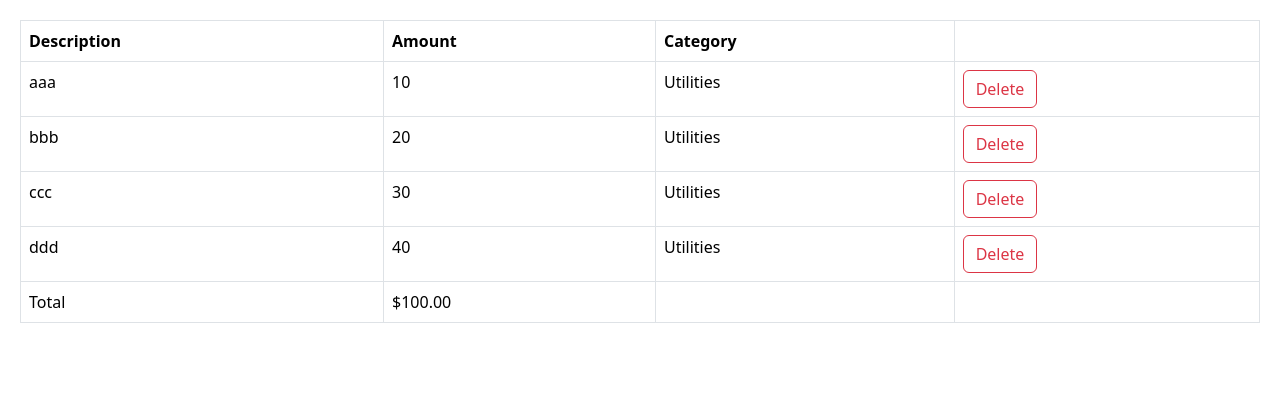
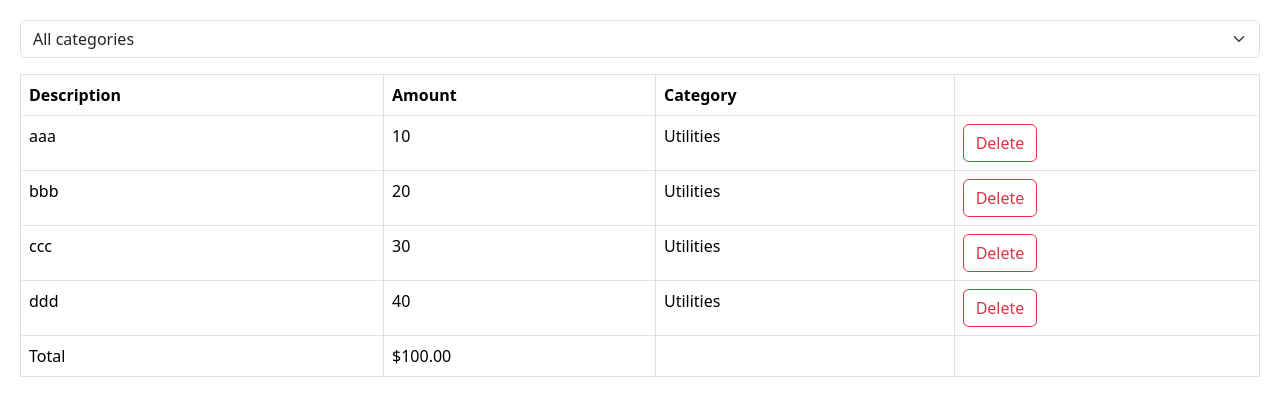
Before and after one commit to Abdullokh-dev/React, a React (Vite) app: page / in a window 1280 px wide. Shown: the top 416 px of the page. Built offline with nearby package versions, Linux system fonts and the light colour scheme.

Commit message:
Build ExpenseFilter

```diff
--- a/src/App.tsx
+++ b/src/App.tsx
@@ -1,7 +1,9 @@
 import ExpenseList from "./expense-tracker/components/ExpenseList";
 import {useState} from "react";
+import ExpenseFilter from "./expense-tracker/components/ExpenseFilter";
 
 function App() {
+  const [selectedCategory, setSelectedCategory] = useState('');
   const [expenses, setExpenses] = useState([
     {id: 1, description: 'aaa', amount: 10, category: 'Utilities'},
     {id: 2, description: 'bbb', amount: 20, category: 'Utilities'},
@@ -9,9 +11,14 @@
     {id: 4, description: 'ddd', amount: 40, category: 'Utilities'}
   ]);
 
+  const visibleExpense = selectedCategory ? expenses.filter(e => e.category === selectedCategory) : expenses
+
   return (
     <>
-      <ExpenseList expenses={expenses} onDelete={(id) => setExpenses(expenses.filter(e => e.id !== id))} />
+      <div className="mb-3">
+        <ExpenseFilter onSelectCategory={(category) => setSelectedCategory(category)} />
+      </div>
+      <ExpenseList expenses={visibleExpense} onDelete={(id) => setExpenses(expenses.filter(e => e.id !== id))} />
     </>
   )
 }
--- /dev/null
+++ b/src/expense-tracker/components/ExpenseFilter.tsx
@@ -0,0 +1,18 @@
+interface Props {
+  onSelectCategory: (category: string) => void;
+}
+
+function ExpenseFilter({ onSelectCategory }:Props) {
+  return (
+    <>
+      <select className="form-select" onChange={(event) => onSelectCategory(event.target.value)}>
+        <option value="">All categories</option>
+        <option value="Groceries">Groceries</option>
+        <option value="Utilities">Utilities</option>
+        <option value="Entertainment">Entertainment</option>
+      </select>
+    </>
+  )
+}
+
+export default ExpenseFilter;
```
